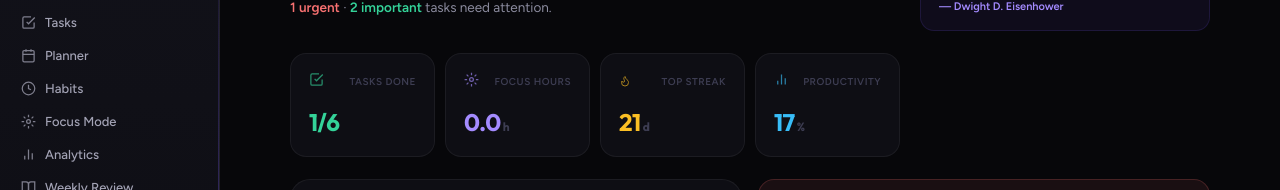
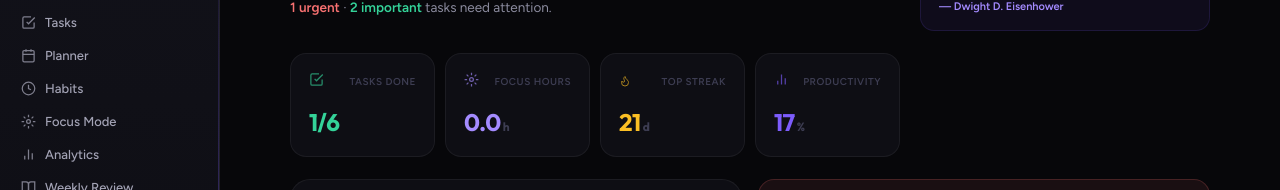
Before and after one commit to Vardhan-2007/EchoAI, a React (Vite) app: page / in a window 1280 px wide. Shown: the part 140-330 px from the top of the page. Built offline with nearby package versions, Linux system fonts and the light colour scheme.

Commit message:
Productivity color update and calculations file added

```diff
--- a/src/App.jsx
+++ b/src/App.jsx
@@ -710,7 +710,7 @@ function Dashboard({tasks, habits, focusSess, setView}) {
         <StatCard label="Tasks Done"   value={`${done}/${total}`} color="var(--ok)"   icon={I.task}/>
         <StatCard label="Focus Hours"  value={focusHrs} suffix="h" color="var(--ac2)"  icon={I.focus}/>
         <StatCard label="Top Streak"   value={topStreak} suffix="d" color="var(--warn)" icon={I.fire}/>
-        <StatCard label="Productivity" value={pct} suffix="%" color="var(--info)" icon={I.chart}/>
+        <StatCard label="Productivity" value={pct} suffix="%" color={pct>70?"var(--ok)":pct>40?"var(--warn)":"var(--ac)"} icon={I.chart}/>
       </div>
       <div style={{display:"grid",gridTemplateColumns:"1fr 1fr",gap:16}}>
         <div className="card" style={{padding:20}}>
```
Also changed, not shown: src/calculations.txt (added).
